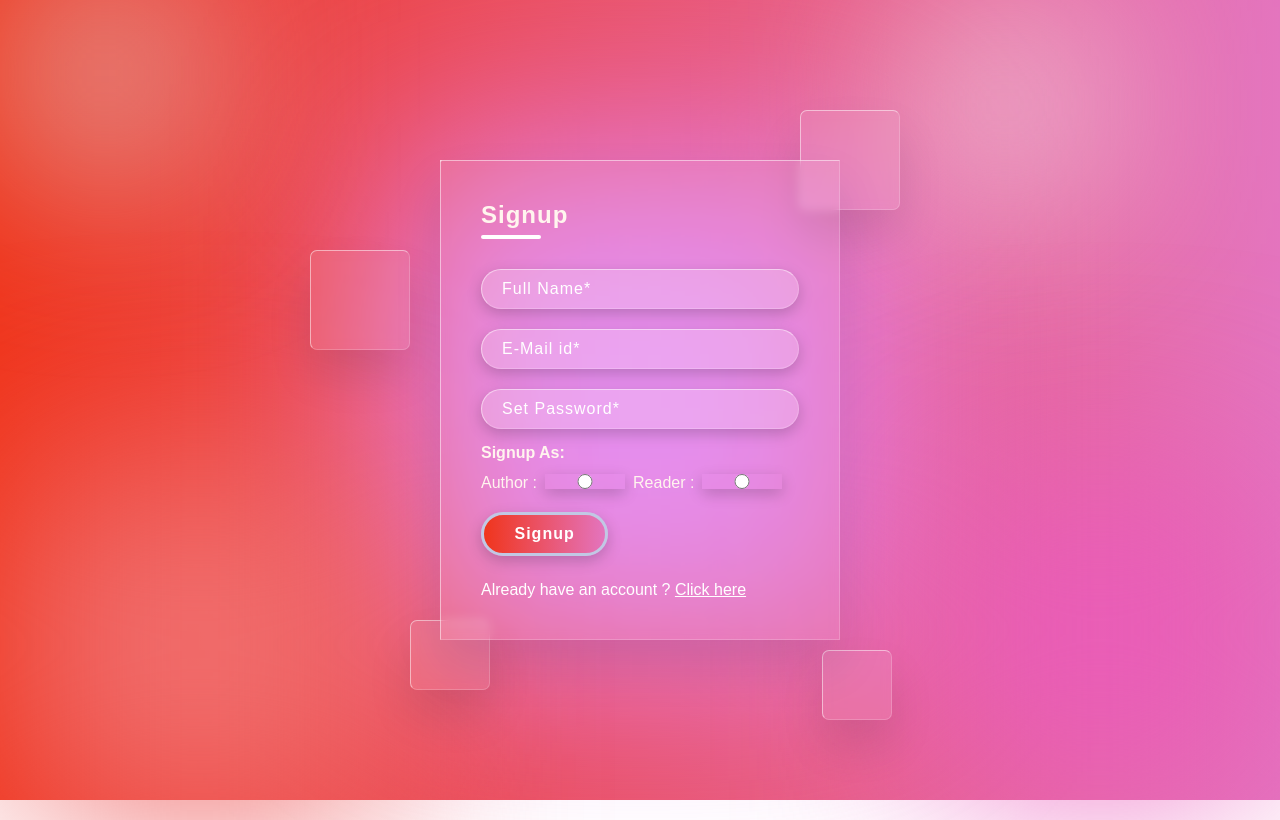
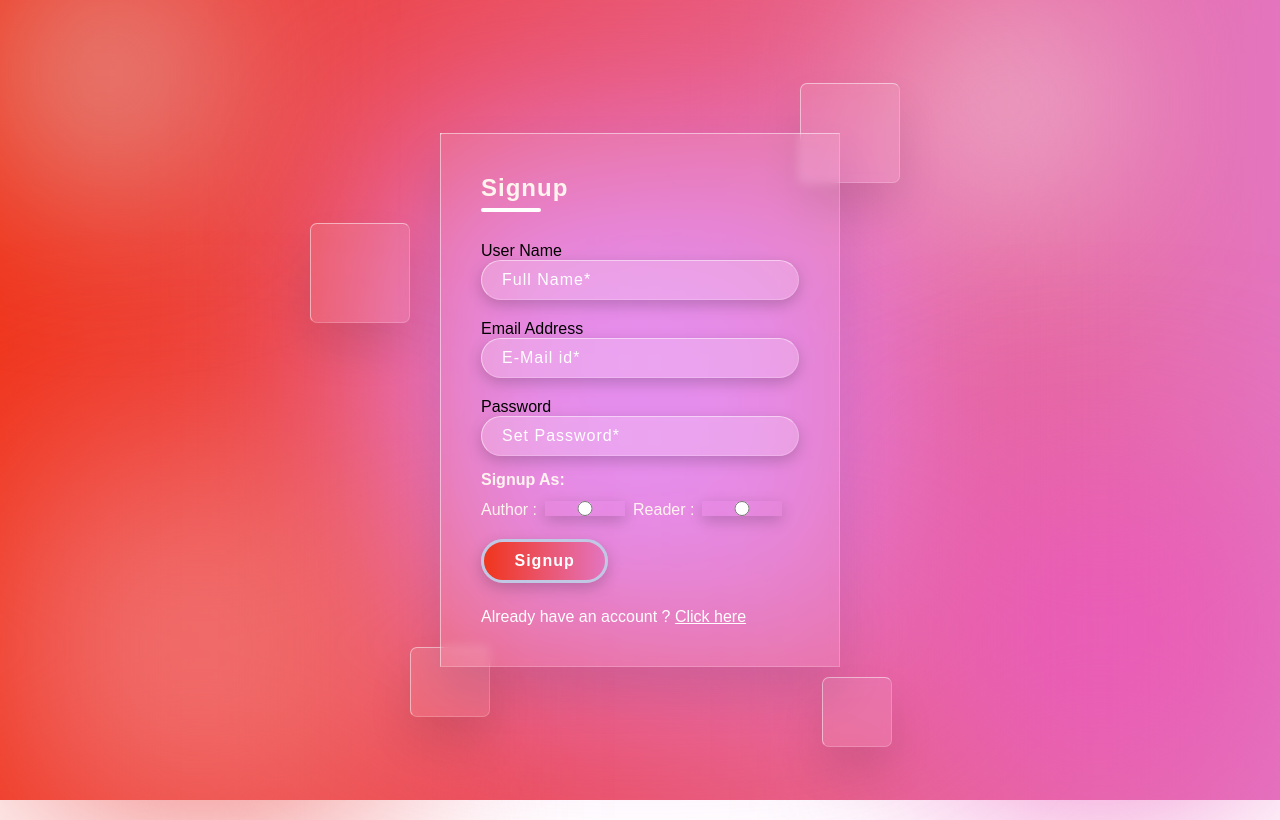
Before and after one commit to Sathya-Raj/E-Bookstore, a Flask app: page /Signup.html in a window 1280 px wide. Run offline with Flask 2, Linux system fonts and the light colour scheme.

Commit message:
connecting signup to db

```diff
--- a/app.py
+++ b/app.py
@@ -1,41 +1,68 @@
 from os import name
 from re import S
-from flask import Flask,render_template
+from flask import Flask,render_template,request,session,redirect
 from flask_sqlalchemy import SQLAlchemy
+from flask_login import UserMixin
+from werkzeug.security import generate_password_hash, check_password_hash
+from flask_login import login_user, logout_user
 
-app =Flask (__name__)
-# app.secret_key='ebookstore'
 
-# app.config['SQLALCHEMY_DATABASE_URI']='mysql+pymysql://root:@localhost/bookstore'
+local_server = True
+app = Flask (__name__)
+app.secret_key='ebookstore'
+
+app.config['SQLALCHEMY_DATABASE_URI']='mysql://root:@localhost/ebookstore'
 # app.config['SQLALCHEMY_TRACK_MODIFICATIONS']=False
-# db=SQLAlchemy(app)
+db=SQLAlchemy(app)
+
+#Database models
+
+class Test(db.Model):
+    id = db.Column(db.Integer,primary_key=True)
+    name = db.Column(db.String(100))
+    email = db.Column(db.String(100))
+
+class User(UserMixin,db.Model):
+    id = db.Column(db.Integer,primary_key=True)
+    username = db.Column(db.String(50))
+    email = db.Column(db.String(50))
+    password = db.Column(db.String(1000))
 
 
 
-# db=SQLAlchemy(app)
 @app.route('/')
-def hello_world():
+def index():
     return render_template('index.html')
+#      try:
+#         Test.query.all()
+#         return 'Database Connected !!'
+#    except:
+#         return 'Database Not Connected :('
 
-# class Customer(db.Model):
-#     cus_id=db.Column(db.String(100),primary_key=True)
-#     cus_name=db.Column(db.String(100))
-
-# @app.route('/test')
-# def test():
-#     try:
-#         Customer.query.all()
-#         return 'Database Connected !!'
-#     except:
-#         return 'Database Not Connected :('
 
 
 @app.route('/login.html')
 def login():
     return render_template('login.html')
 
-@app.route('/Signup.html')
+
+@app.route('/Signup.html', methods = ['POST', 'GET'])
 def Signup():
+    if request.method == "POST":
+        username = request.form.get('username')
+        email = request.form.get('email')
+        password = request.form.get('password')
+        user = User.query.filter_by(email=email).first()
+        if user:
+            print("Email already exists")
+            return render_template('/Signup.html')
+
+        encpassword = generate_password_hash(password)
+        new_user=db.engine.execute(f"INSERT INTO `user` (`username`,`email`,`password`) VALUES ('{username}','{email}','{encpassword}')")
+        return render_template('login.html')
+
+
+
     return render_template('Signup.html')
 
 
--- a/static/css/lgnstyle.css
+++ b/static/css/lgnstyle.css
@@ -189,7 +189,7 @@ section .color:nth-child(5)
 
 }
 .form .inputbox input[type="submit"]:hover{
-    border: #0738fa solid;
+    border: #ffffff solid;
 }
 .forget,.forget a{
     margin-top :5px;
--- a/templates/Signup.html
+++ b/templates/Signup.html
@@ -23,18 +23,27 @@
         <div class="square"style="--i:2"></div>
         <div class="square"style="--i:2"></div>
         <div class="container">
+
+
             <div class="form">
                 <h2>Signup</h2>
-                <form>
-                    <div class="inputbox" id="name">
-                        <input type="text" placeholder="Full Name*" required>
+                <form action = "/Signup.html" method = "POST">
+
+                    <div class="inputbox">
+                        <label for="username">User Name</label>
+                        <input type="text"  placeholder="Full Name*" required  id="username" name="username"required>
                     </div>
+
                     <div class="inputbox" id="e-mail">
-                        <input type="email" placeholder="E-Mail id*" required>
+                        <label for="email">Email Address</label>
+                        <input type="email" placeholder="E-Mail id*" required id="email" name="email" required>
                     </div>
+
                     <div class="inputbox" id="Password">
-                        <input type="password" placeholder="Set Password*" required>
+                        <label for="password">Password</label>
+                        <input type="password" placeholder="Set Password*" required id="password" name="password" required>
                     </div>
+
                     <p style="margin-top: 15px;font-weight: 550; color: seashell;">Signup As:</p>
                     <div class="inputbox" id="type" style="display: flex;font-weight: 520; color: seashell; margin-top: 12px; " >
 
```
Also changed, not shown: static/css/style1.css (+7 -6 lines), templates/index.html (+5 -6 lines).
